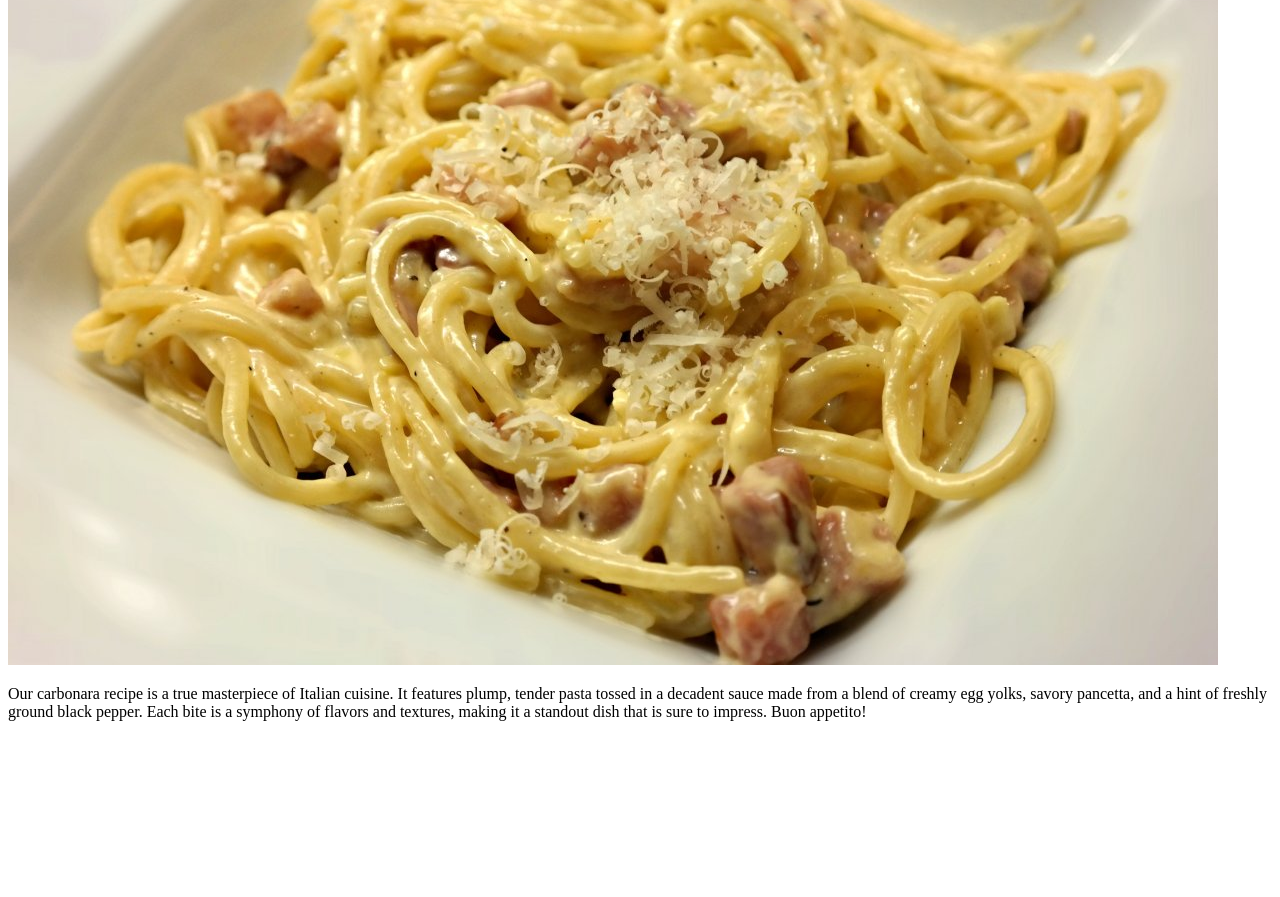
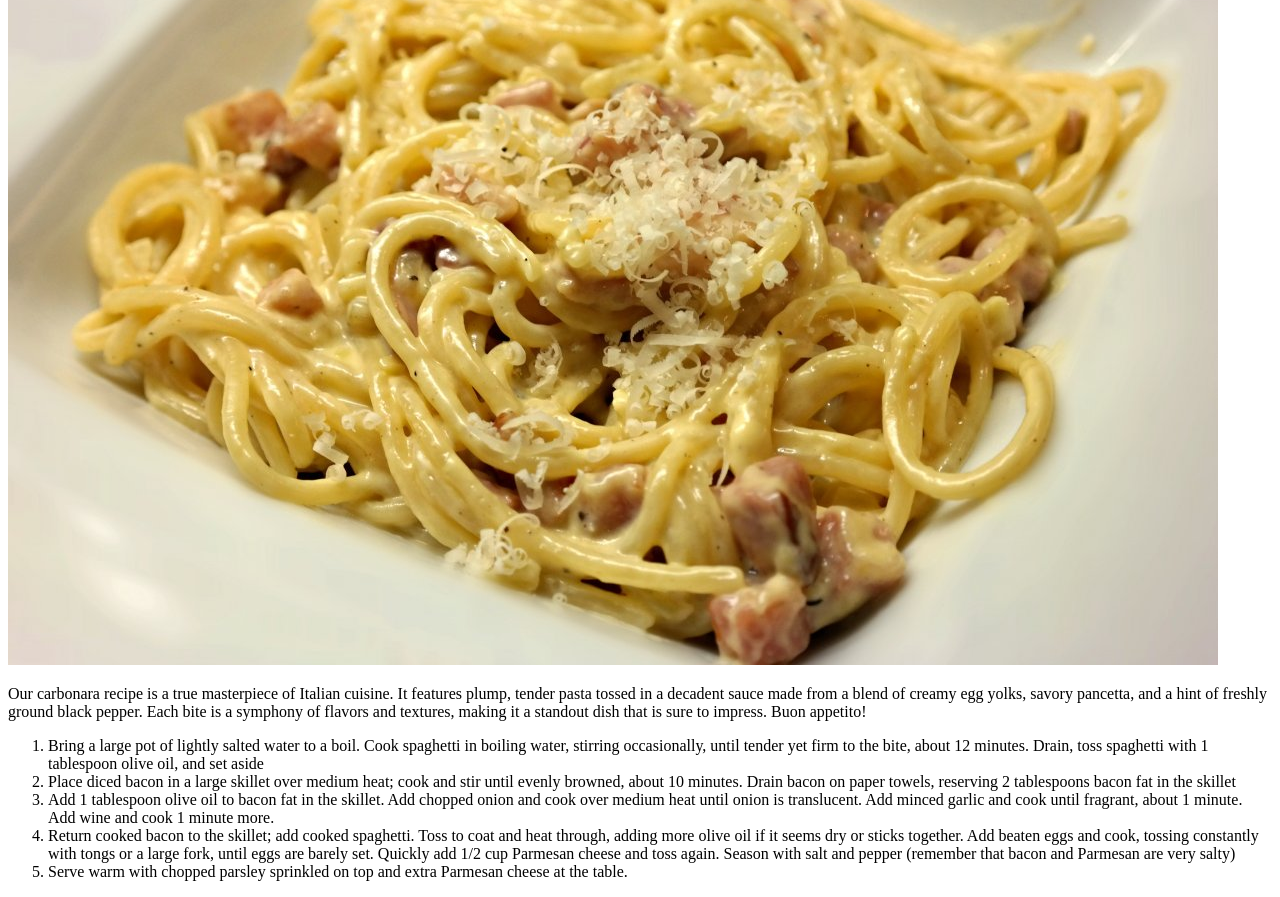
Before and after one commit to 1ikuszak/odin-recipes, a plain HTML site: page recipes/spaghetti-carbonara.html in a window 1280 px wide. Shown: the part 233-1130 px from the top of the page. Before the commit the page ends 970 px from the top, so only its background shows below. Drawn offline with Linux system fonts and the light colour scheme.

Commit message:
added recipe steps and linked pages

```diff
--- a/recipes/spaghetti-carbonara.html
+++ b/recipes/spaghetti-carbonara.html
@@ -10,7 +10,25 @@
     <h1>Spaghetti Carbonara</h1>
     <a href="https://www.allrecipes.com/recipe/11973/spaghetti-carbonara-ii">Spaghetti Carbonara</a>
     <img src="/images/carbonara.jpg" alt="Spaghetti Carbonara">
+
     <p>Our carbonara recipe is a true masterpiece of Italian cuisine. It features plump, tender pasta tossed in a decadent sauce made from a blend of creamy egg yolks, savory pancetta, and a hint of freshly ground black pepper. Each bite is a symphony of flavors and textures, making it a standout dish that is sure to impress. Buon appetito!</p>
 
+    <ol>
+        <li>
+            Bring a large pot of lightly salted water to a boil. Cook spaghetti in boiling water, stirring occasionally, until tender yet firm to the bite, about 12 minutes. Drain, toss spaghetti with 1 tablespoon olive oil, and set aside
+        </li>
+        <li>
+            Place diced bacon in a large skillet over medium heat; cook and stir until evenly browned, about 10 minutes. Drain bacon on paper towels, reserving 2 tablespoons bacon fat in the skillet
+        </li>
+        <li>
+            Add 1 tablespoon olive oil to bacon fat in the skillet. Add chopped onion and cook over medium heat until onion is translucent. Add minced garlic and cook until fragrant, about 1 minute. Add wine and cook 1 minute more.
+        </li>
+        <li>
+            Return cooked bacon to the skillet; add cooked spaghetti. Toss to coat and heat through, adding more olive oil if it seems dry or sticks together. Add beaten eggs and cook, tossing constantly with tongs or a large fork, until eggs are barely set. Quickly add 1/2 cup Parmesan cheese and toss again. Season with salt and pepper (remember that bacon and Parmesan are very salty)
+        </li>
+        <li>
+            Serve warm with chopped parsley sprinkled on top and extra Parmesan cheese at the table.
+        </li>
+    </ol>
 </body>
 </html>
```
Also changed, not shown: index.html (+17 -0 lines).
